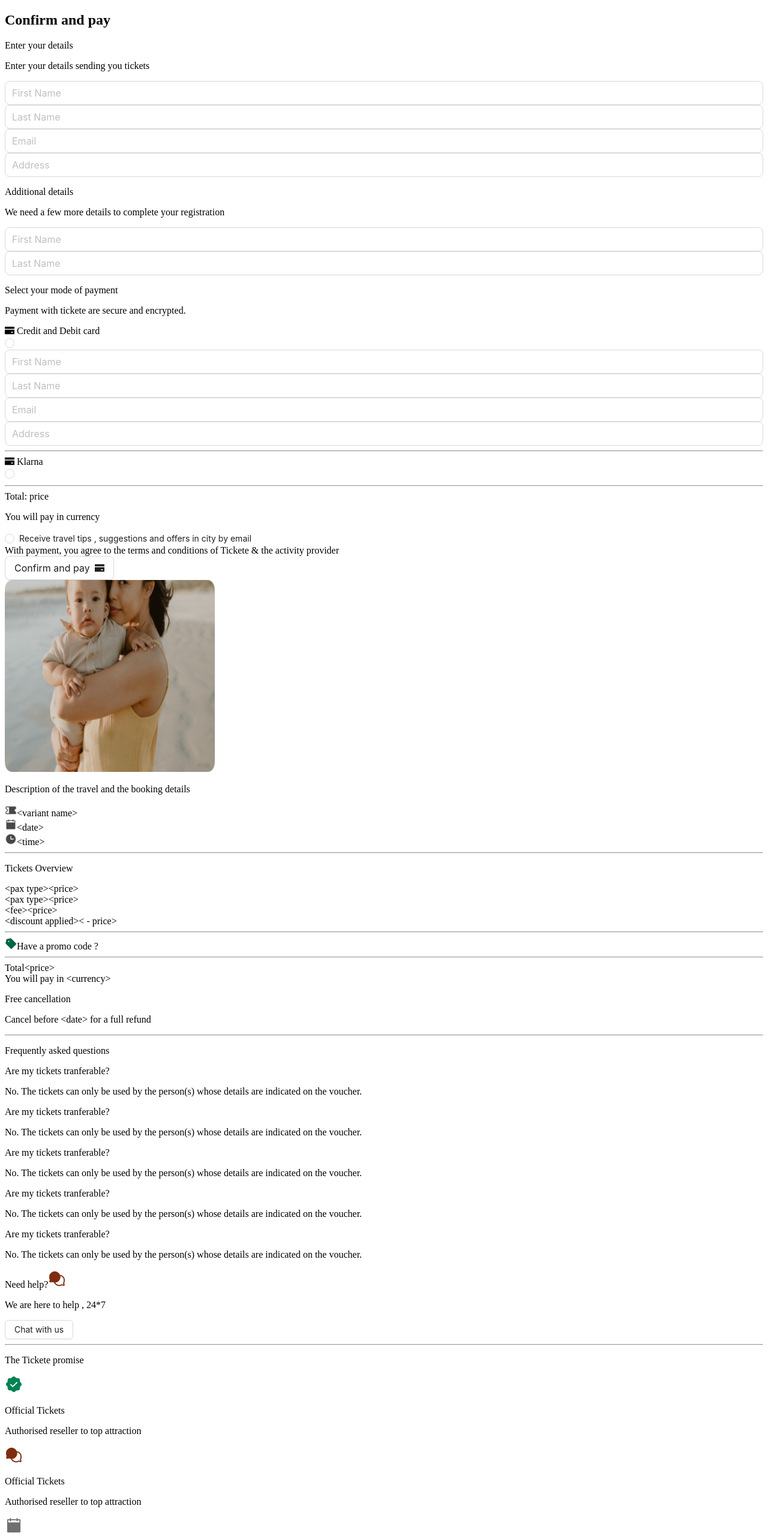
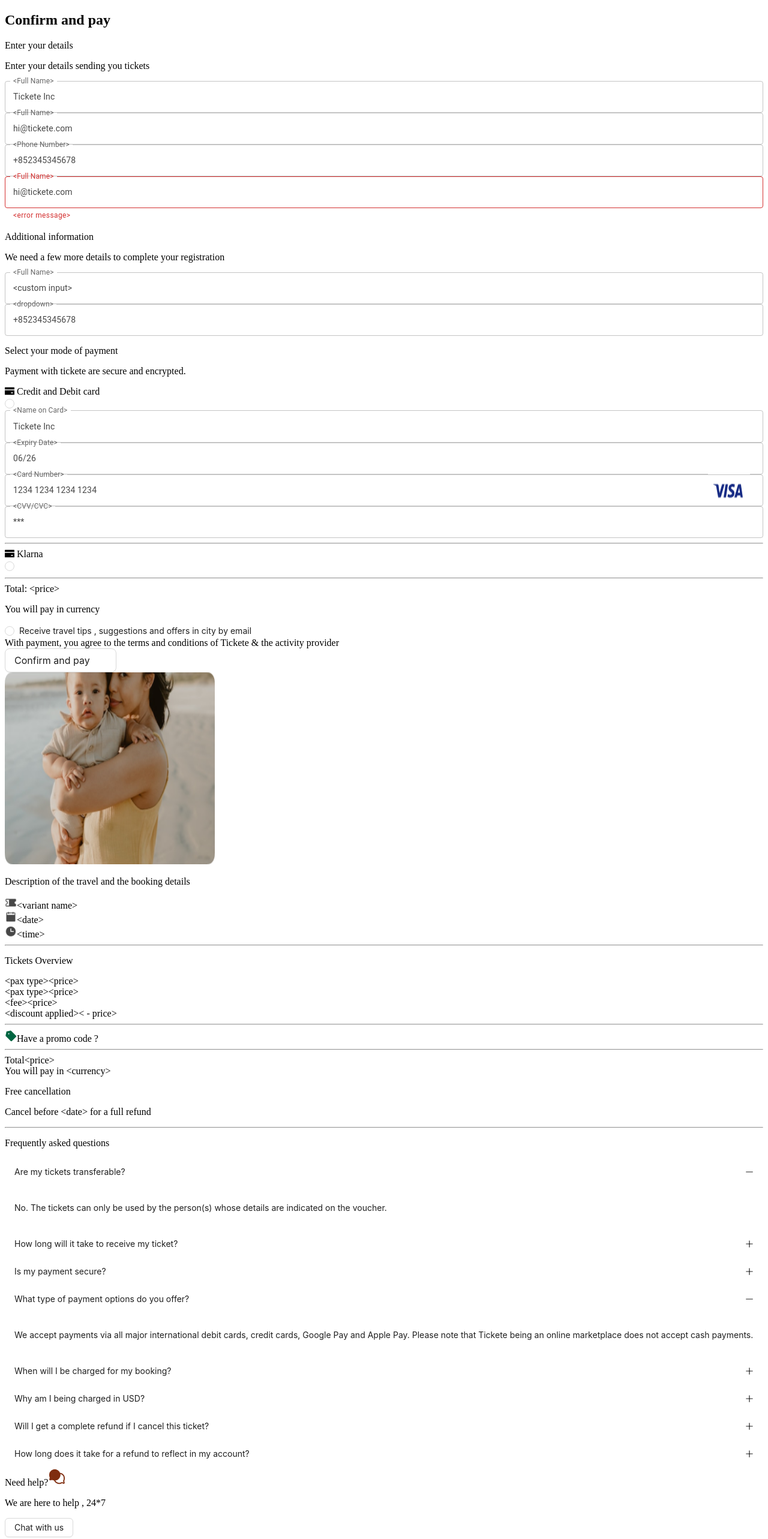
Before and after one commit to Nicky-09/checkout-pageui, a Next.js app: page /DetailForm in a window 1280 px wide. Shown: the top 2566 px of the page at 60% size. Built offline with nearby package versions, Linux system fonts and the light colour scheme.

Commit message:
antd input to mui textfield

```diff
--- a/package.json
+++ b/package.json
@@ -10,6 +10,9 @@
   },
   "dependencies": {
     "@ant-design/icons": "^5.1.4",
+    "@emotion/react": "^11.11.1",
+    "@emotion/styled": "^11.11.0",
+    "@mui/material": "^5.14.0",
     "@types/node": "20.4.1",
     "@types/react": "18.2.14",
     "@types/react-dom": "18.2.6",
--- a/src/app/globals.css
+++ b/src/app/globals.css
@@ -77,3 +77,8 @@ body {
 .footer-icon {
   color: #ebebeb;
 }
+
+.css-1d3z3hw-MuiOutlinedInput-notchedOutline {
+  border-radius: 8px !important;
+  border-color: #e9e9e9;
+}
--- /dev/null
+++ b/src/pages/CollapseQuestions.tsx
@@ -0,0 +1,126 @@
+import { MinusOutlined, PlusOutlined } from "@ant-design/icons";
+import { Collapse } from "antd";
+import React, { useState } from "react";
+
+const { Panel } = Collapse;
+
+const CollapseQuestions = () => {
+  const [activeKey, setActiveKey] = useState(["1", "4"]);
+
+  const handleCollapseChange = (key: any) => {
+    setActiveKey(key);
+  };
+
+  const genExtra = (isActive: any) => {
+    return isActive ? <MinusOutlined /> : <PlusOutlined />;
+  };
+
+  return (
+    <Collapse
+      activeKey={activeKey}
+      // defaultActiveKey={["1", "4"]}
+      onChange={handleCollapseChange}
+      expandIconPosition="right"
+      ghost
+    >
+      <Panel
+        header="Are my tickets transferable?"
+        key="1"
+        showArrow={false}
+        extra={genExtra(activeKey.includes("1"))}
+      >
+        <p>
+          No. The tickets can only be used by the person(s) whose details are
+          indicated on the voucher.
+        </p>
+      </Panel>
+      <Panel
+        header="How long will it take to receive my ticket?"
+        key="2"
+        showArrow={false}
+        extra={genExtra(activeKey.includes("2"))}
+      >
+        <p>
+          The tickets will hit your inbox as soon as you complete making the
+          payment.
+        </p>
+      </Panel>
+      <Panel
+        header="Is my payment secure?"
+        key="3"
+        showArrow={false}
+        extra={genExtra(activeKey.includes("3"))}
+      >
+        <p>
+          We use a PCI compliant payment gateway that is internationally
+          recognized and protects against fraud and unauthorized transactions.
+          In short, your payment is a 100% secure and you have nothing to worry!
+        </p>
+      </Panel>
+      <Panel
+        header="What type of payment options do you offer?"
+        key="4"
+        showArrow={false}
+        extra={genExtra(activeKey.includes("4"))}
+      >
+        <p>
+          We accept payments via all major international debit cards, credit
+          cards, Google Pay and Apple Pay. Please note that Tickete being an
+          online marketplace does not accept cash payments.
+        </p>
+      </Panel>
+      <Panel
+        header="When will I be charged for my booking?"
+        key="5"
+        showArrow={false}
+        extra={genExtra(activeKey.includes("5"))}
+      >
+        <p>
+          Your account will be charged immediately upon booking. If the booking
+          is cancelled from your end or by our local tour operator, we will
+          refund the entire amount to your account at no extra cost.
+        </p>
+      </Panel>
+      <Panel
+        header="Why am I being charged in USD?"
+        key="6"
+        showArrow={false}
+        extra={genExtra(activeKey.includes("6"))}
+      >
+        <p>
+          All payments on Tickete are charged in USD. Your accounted will be
+          debited with the spot rate for the conversion rate from your local
+          currency to USD. We understand this is less than ideal but, we’re
+          working on accepting payments in currencies across the world.
+        </p>
+      </Panel>
+      <Panel
+        header="Will I get a complete refund if I cancel this ticket?"
+        key="7"
+        showArrow={false}
+        extra={genExtra(activeKey.includes("7"))}
+      >
+        <p>
+          The cancellation and refund policy varies per ticket. While some can
+          be canceled up to 24, 48, or 72 hours before they start, several
+          others can’t be canceled once the reservation has been confirmed. For
+          the ones that can cancelled within the permissible cancellation
+          period, you will receive a full refund.
+        </p>
+      </Panel>
+      <Panel
+        header="How long does it take for a refund to reflect in my account?"
+        key="8"
+        showArrow={false}
+        extra={genExtra(activeKey.includes("8"))}
+      >
+        <p>
+          Depending on your bank, it typically takes anywhere between 2-7
+          working days for the refunded amount to reflect in your account.
+        </p>
+      </Panel>
+    </Collapse>
+  );
+};
+
+export default CollapseQuestions;
--- a/src/pages/DetailForm.tsx
+++ b/src/pages/DetailForm.tsx
@@ -1,19 +1,21 @@
 "use client";
 import { CreditCardFilled, QuestionCircleOutlined } from "@ant-design/icons";
+import { InputAdornment, TextField } from "@mui/material";
 import { Button, Input, Radio } from "antd";
 import Image from "next/image";
 import React from "react";
+import CollapseQuestions from "./CollapseQuestions";
 
 const DetailForm = () => {
   return (
     <div className="mt-10">
       <div className="flex flex-col">
-        <div className="flex flex-col-reverse justify-between gap-4 sm:flex-row">
+        <div className="flex flex-col-reverse justify-between gap-10 sm:flex-row">
           {/* left side bar */}
 
           {/* left side bar */}
 
-          <div>
+          <div className="flex-1">
             <div>
               <h2 className="text-4xl text-color ffont-semibold ">
                 Confirm and pay
@@ -23,21 +25,56 @@ const DetailForm = () => {
                 <p className="sub-color text-sm">
                   Enter your details sending you tickets{" "}
                 </p>
-                <div className="mt-4 flex flex-col sm:flex-row gap-4">
+                <div className="mt-8 flex flex-col sm:flex-row gap-4">
                   <div className="w-full">
-                    <div className="w-full mb-4">
-                      <Input placeholder="First Name" size="large" />
+                    <div className="w-full mb-6">
+                      <TextField
+                        label="<Full Name>"
+                        variant="outlined"
+                        defaultValue="Tickete Inc"
+                        inputProps={{
+                          style: { fontSize: 14, color: "#474747" },
+                        }}
+                        fullWidth
+                      />
                     </div>
                     <div className="w-full">
-                      <Input placeholder="Last Name" size="large" />
+                      <TextField
+                        label="<Full Name>"
+                        variant="outlined"
+                        defaultValue="hi@tickete.com"
+                        inputProps={{
+                          style: { fontSize: 14, color: "#474747" },
+                        }}
+                        fullWidth
+                      />
                     </div>
                   </div>
                   <div className="w-full">
-                    <div className="w-full mb-4">
-                      <Input placeholder="Email" size="large" />
+                    <div className="w-full mb-6">
+                      <TextField
+                        label="<Phone Number>"
+                        variant="outlined"
+                        defaultValue="+852345345678"
+                        inputProps={{
+                          style: { fontSize: 14, color: "#474747" },
+                        }}
+                        // size="small"
+                        fullWidth
+                      />
                     </div>
                     <div className="w-full ">
-                      <Input placeholder="Address" size="large" />
+                      <TextField
+                        label="<Full Name>"
+                        variant="outlined"
+                        defaultValue="hi@tickete.com"
+                        inputProps={{
+                          style: { fontSize: 14, color: "#474747" },
+                        }}
+                        fullWidth
+                        error
+                        helperText="<error message>"
+                      />
                     </div>
                   </div>
                 </div>
@@ -46,16 +83,32 @@ const DetailForm = () => {
             {/* additional */}
             <div>
               <div className="mt-10 mb-4">
-                <p className="text-lg mb-1">Additional details</p>
+                <p className="text-lg mb-1">Additional information</p>
                 <p className="sub-color text-sm">
                   We need a few more details to complete your registration{" "}
                 </p>
-                <div className="mt-4 flex flex-col sm:flex-row gap-4">
+                <div className="mt-8 flex flex-col sm:flex-row gap-4">
                   <div className="w-full">
-                    <Input placeholder="First Name" size="large" />
+                    <TextField
+                      label="<Full Name>"
+                      variant="outlined"
+                      defaultValue="<custom input>"
+                      inputProps={{
+                        style: { fontSize: 14, color: "#474747" },
+                      }}
+                      fullWidth
+                    />
                   </div>
                   <div className="w-full ">
-                    <Input placeholder="Last Name" size="large" />
+                    <TextField
+                      label="<dropdown>"
+                      variant="outlined"
+                      defaultValue="+852345345678"
+                      inputProps={{
+                        style: { fontSize: 14, color: "#474747" },
+                      }}
+                      fullWidth
+                    />
                   </div>
                 </div>
               </div>
@@ -76,18 +129,70 @@ const DetailForm = () => {
                 <div className="mt-4 flex flex-col sm:flex-row gap-4">
                   <div className="w-full">
                     <div className="w-full mb-4">
-                      <Input placeholder="First Name" size="large" />
+                      <TextField
+                        label="<Name on Card>"
+                        variant="outlined"
+                        defaultValue="Tickete Inc"
+                        inputProps={{
+                          style: { fontSize: 14, color: "#474747" },
+                        }}
+                        // size="small"
+                        fullWidth
+                      />
                     </div>
+
                     <div className="w-full">
-                      <Input placeholder="Last Name" size="large" />
+                      <TextField
+                        label="<Expiry Date>"
+                        variant="outlined"
+                        defaultValue="06/26"
+                        inputProps={{
+                          style: { fontSize: 14, color: "#474747" },
+                        }}
+                        // size="small"
+                        fullWidth
+                      />
                     </div>
                   </div>
                   <div className="w-full">
                     <div className="w-full mb-4">
-                      <Input placeholder="Email" size="large" />
+                      <TextField
+                        label="<Card Number>"
+                        variant="outlined"
+                        defaultValue="1234 1234 1234 1234"
+                        inputProps={{
+                          style: { fontSize: 14, color: "#474747" },
+                        }}
+                        InputProps={{
+                          endAdornment: (
+                            <InputAdornment position="start">
+                              <Image
+                                alt="no details"
+                                src="/Visa.png"
+                                height="70"
+                                width="70"
+                              />
+                            </InputAdornment>
+                          ),
+                        }}
+                        // endAdornment={
+                        //   <InputAdornment position="end"></InputAdornment>
+                        // }
+                        // size="small"
+                        fullWidth
+                      />
                     </div>
                     <div className="w-full ">
-                      <Input placeholder="Address" size="large" />
+                      <TextField
+                        label="<CVV/CVC>"
+                        variant="outlined"
+                        defaultValue="***"
+                        inputProps={{
+                          style: { fontSize: 14, color: "#474747" },
+                        }}
+                        // size="small"
+                        fullWidth
+                      />
                     </div>
                   </div>
                 </div>
@@ -106,7 +211,7 @@ const DetailForm = () => {
             {/* total price */}
             <div className="text-xl">
               <span>Total: </span>
-              <span> price</span>
+              <span> {"<price>"}</span>
               <p className="sub-color text-sm underline-offset-auto">
                 You will pay in currency
               </p>
@@ -129,7 +234,13 @@ const DetailForm = () => {
                 className="bg-black text-white rounded-lg flex items-center"
               >
                 Confirm and pay
-                <CreditCardFilled />
+                <Image
+                  alt="no details"
+                  className="ml-2"
+                  src="/ShieldCheckered.png"
+                  height="20"
+                  width="20"
+                />
               </Button>
             </div>
           </div>
@@ -250,39 +361,7 @@ const DetailForm = () => {
           <div>
             <p className="text-lg mt-4">Frequently asked questions</p>
             <div className="mt-4">
-              <p>Are my tickets tranferable?</p>
-              <p className="flex flex-wrap sub-color text-sm mt-2">
-                No. The tickets can only be used by the person(s) whose details
-                are indicated on the voucher.
-              </p>
-            </div>
-            <div className="mt-4">
-              <p>Are my tickets tranferable?</p>
-              <p className="flex flex-wrap sub-color text-sm mt-2">
-                No. The tickets can only be used by the person(s) whose details
-                are indicated on the voucher.
-              </p>
-            </div>
-            <div className="mt-4">
-              <p>Are my tickets tranferable?</p>
-              <p className="flex flex-wrap sub-color text-sm mt-2">
-                No. The tickets can only be used by the person(s) whose details
-                are indicated on the voucher.
-              </p>
-            </div>
-            <div className="mt-4">
-              <p>Are my tickets tranferable?</p>
-              <p className="flex flex-wrap sub-color text-sm mt-2">
-                No. The tickets can only be used by the person(s) whose details
-                are indicated on the voucher.
-              </p>
-            </div>
-            <div className="mt-4">
-              <p>Are my tickets tranferable?</p>
-              <p className="flex flex-wrap sub-color text-sm mt-2">
-                No. The tickets can only be used by the person(s) whose details
-                are indicated on the voucher.
-              </p>
+              <CollapseQuestions />
             </div>
           </div>
 
@@ -333,9 +412,9 @@ const DetailForm = () => {
               width="30"
             />
           </div>
-          <p>Official Tickets</p>
+          <p>24/7 dedicated support</p>
           <p className="sub-color text-sm">
-            Authorised reseller to top attraction
+            {"We're here to help, talk to an expert"}
           </p>
         </div>
         <div className="promise-card">
@@ -347,9 +426,9 @@ const DetailForm = () => {
               width="30"
             />
           </div>
-          <p>Official Tickets</p>
+          <p>Flexible bookings</p>
           <p className="sub-color text-sm">
-            Authorised reseller to top attraction
+            Book stress-free with easy cancellation
           </p>
         </div>
         <div className="promise-card">
@@ -361,9 +440,9 @@ const DetailForm = () => {
               width="30"
             />
           </div>
-          <p>Official Tickets</p>
+          <p>100% secure payments</p>
           <p className="sub-color text-sm">
-            Authorised reseller to top attraction
+            Internationally recognized encrypted payment process
           </p>
         </div>
       </div>
```
Also changed, not shown: public/Visa.png (added), 1 other file (tests, documents, lock files or other folders).
